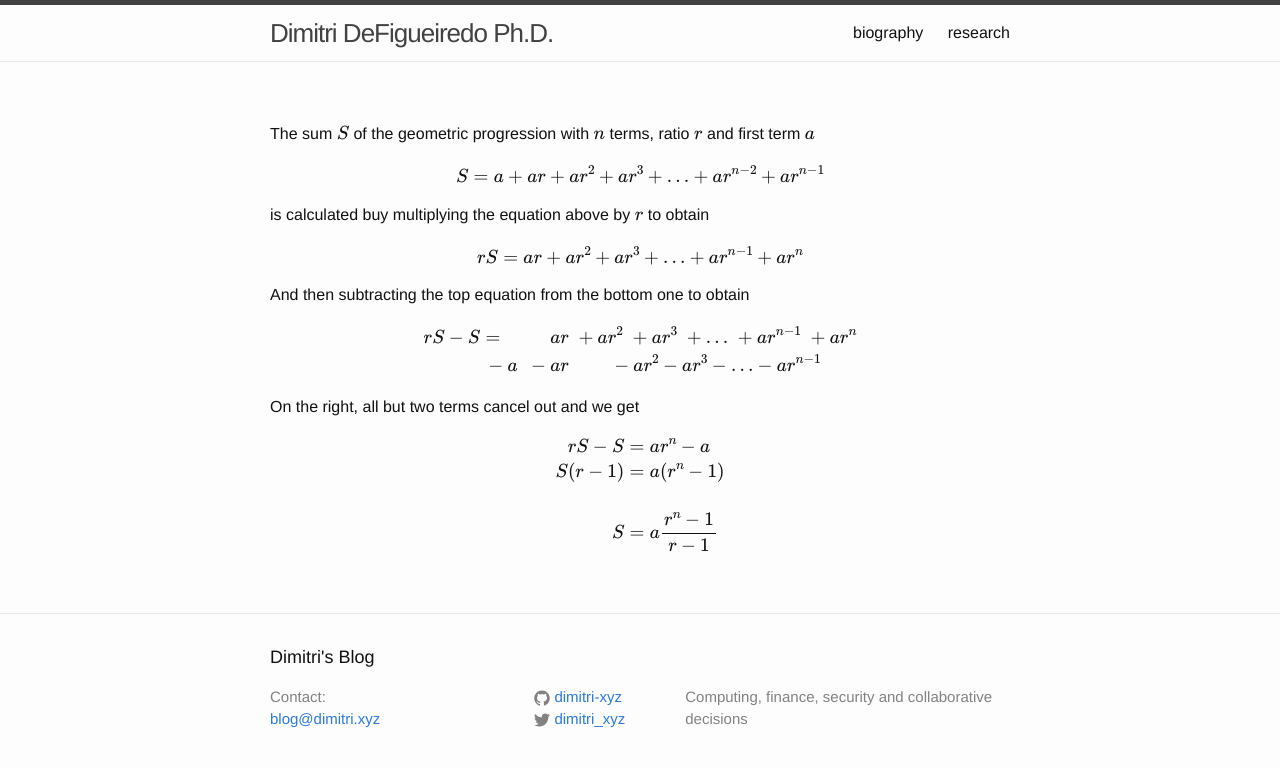
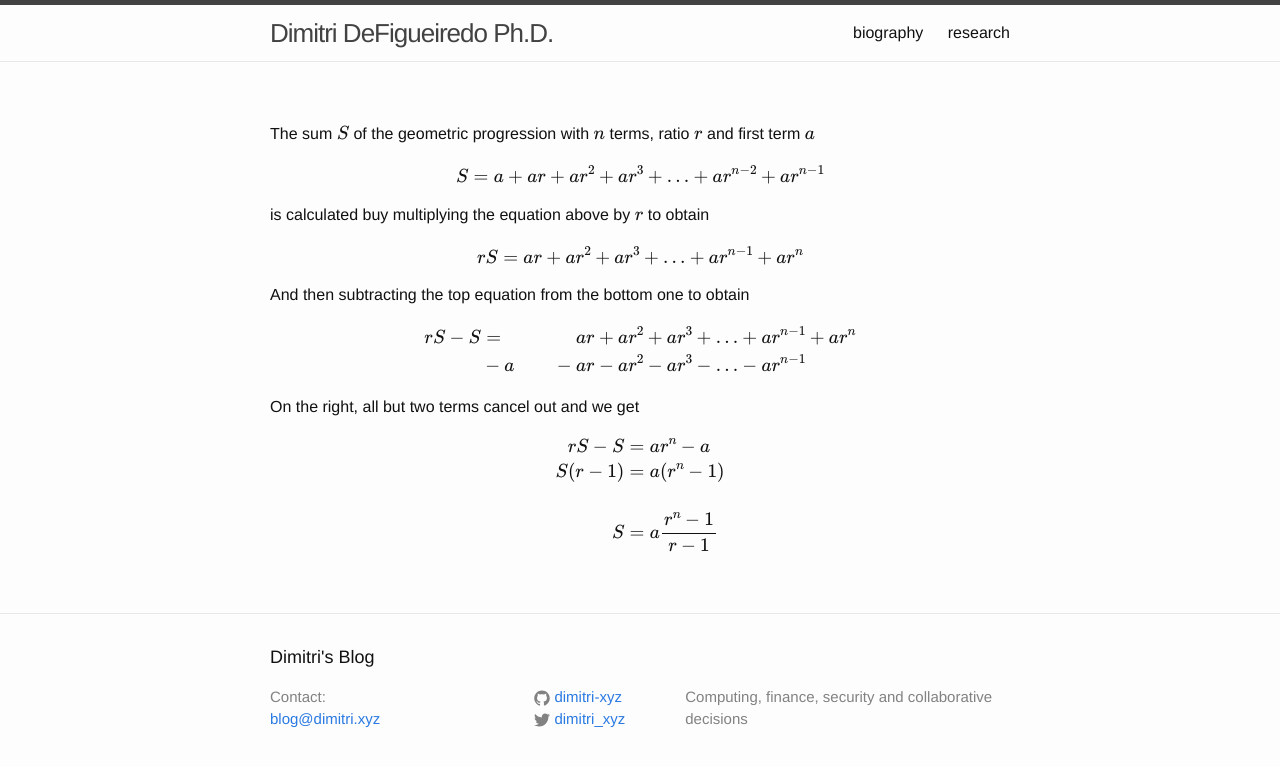
Before and after one commit to dimitri-xyz/dimitri-xyz.github.io, a Jekyll site: the page built from topic-pages/gp-sum.md, in a window 1280 px wide. Shown: the top 767 px of the page. Built offline with Jekyll 4.4.1, drawn with Linux system fonts in a browser that asks for light colours.

Commit message:
Improve spacing on math layout

```diff
--- a/topic-pages/gp-sum.md
+++ b/topic-pages/gp-sum.md
@@ -4,7 +4,7 @@ layout: page
 permalink: /sum-of-geometric-progression/
 mathjax: true
 ---
-The sum \\\(S\\) of the geometric progression with \\(n\\) terms, ratio \\(r\\) and first term \\(a\\)
+The sum \\(S\\) of the geometric progression with \\(n\\) terms, ratio \\(r\\) and first term \\(a\\)
 
 $$ S = a + a r + a r^2 + a r^3 + \ldots + a r^{n-2} + a r^{n-1} $$
 
@@ -16,12 +16,12 @@ And then subtracting the top equation from the bottom one to obtain
 
 $$
 
-\begin{eqnarray*}
+\begin{align*}
 
-r S - S & = \;\;\;\; & & a r & + a r^2 \;+ a r^3 \;+ \ldots \;+ a r^{n-1} \;+ a r^n \\
-        &   - a & & - a r & - a r^2 - a r^3 - \ldots - a r^{n-1}
+r S - S & =    & a r   & + a r^2 + a r^3 + \ldots + a r^{n-1} + a r^n \\
+        &  - a & - a r & - a r^2 - a r^3 - \ldots - a r^{n-1}
 
-\end{eqnarray*}
+\end{align*}
 
 $$
 
@@ -29,16 +29,16 @@ On the right, all but two terms cancel out and we get
 
 $$
 
-\begin{eqnarray*}
+\begin{align*}
 
-r S - S & = & a r^n - a \\
+r S - S & = a r^n - a \\
 
-S ( r - 1 ) & = & a ( r^n - 1 ) \\
+S ( r - 1 ) & = a ( r^n - 1 ) \\
 
-& & \\
+&  \\
 
-S & = & a \frac{r^n - 1}{r-1}
+S & =  a \frac{r^n - 1}{r-1}
 
-\end{eqnarray*}
+\end{align*}
 
 $$
```
